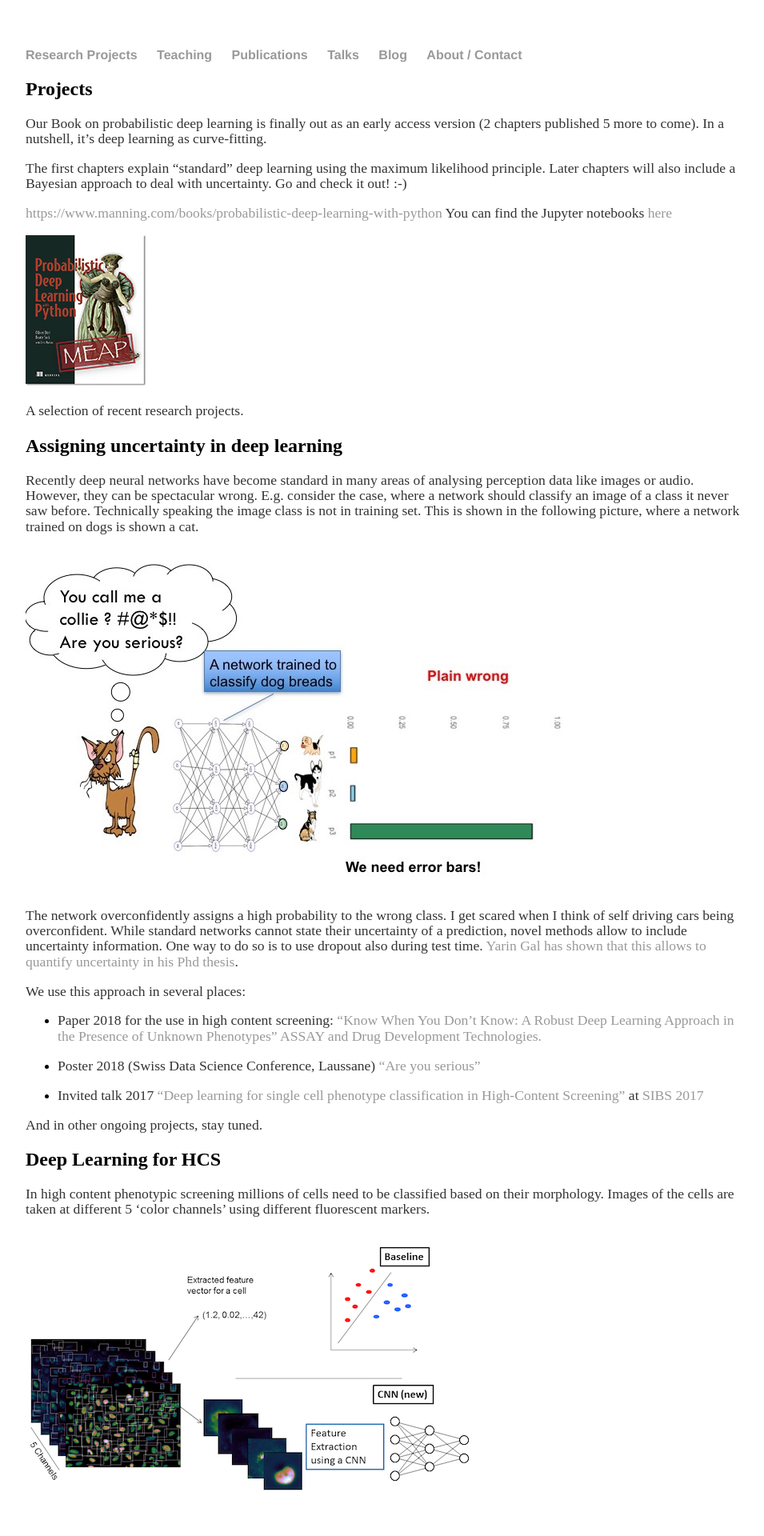
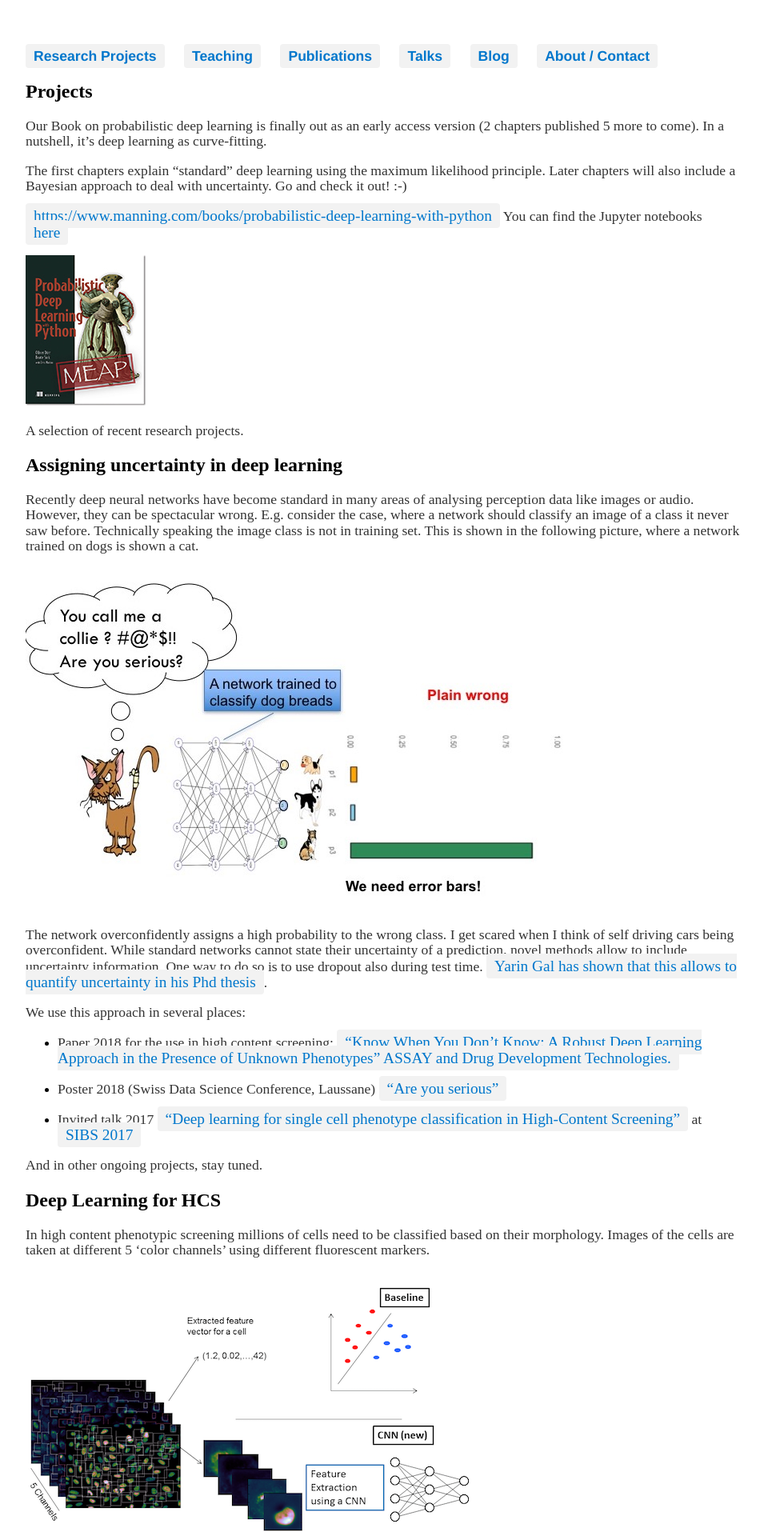
Before and after one commit to oduerr/oduerr.github.io, a Jekyll site: the page built from index.md, in a window 1280 px wide. Shown: the top 1920 px of the page at 80% size, without its empty margins (160-1115 px from the left). Built offline with Jekyll 4.4.1, drawn with Linux system fonts in a browser that asks for light colours.

Commit message:
made links more visible (using chatgpt)

```diff
--- a/css/main.css
+++ b/css/main.css
@@ -14,10 +14,15 @@ nav ul li, footer ul li {
 }
 a {
     text-decoration: none;
-    color: #999;
+    color: #0077cc; /* Change link color to something more visible */
+    font-size: 1.1em; /* Increase font size */
+    background-color: #f2f2f2; /* Add a light background color */
+    padding: 5px 10px; /* Add padding */
+    border-radius: 4px; /* Round the corners */
 }
 a:hover {
     text-decoration: underline;
+    background-color: #e6e6e6; /* Slightly darken the background on hover */
 }
 h1 {
     font-size: 3em;
```
